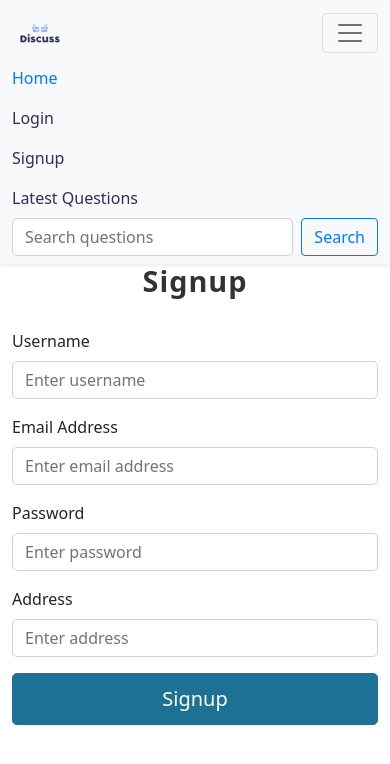
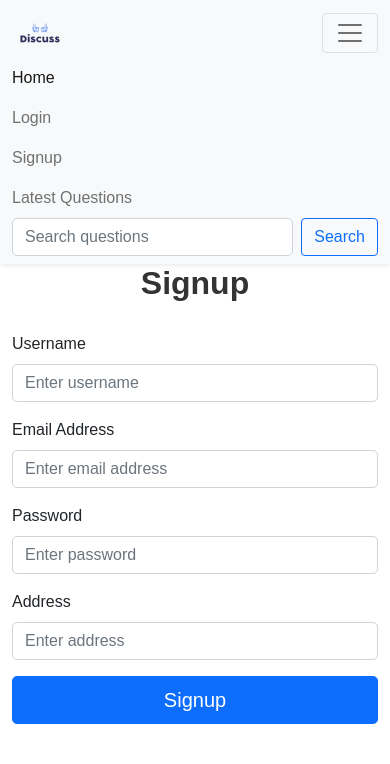
Before and after one commit to ibrahimkhan014/discuss-project, a PHP site: page /?signup=true in a window 390 px wide, after a click that opens the changed part. Shown: the top 764 px of the page. Run offline with PHP 8.4, Linux system fonts and the light colour scheme.

Commit message:
Initial commit

```diff
--- a/public/style.css
+++ b/public/style.css
@@ -1,32 +1,30 @@
 :root {
     --primary-color: #2E2E5B;
     --secondary-color: #1c7194;
-    --hover-color: #4B88A2;
     --bg-color: #f9f9f9;
     --text-color: #333;
     --border-color: #ddd;
 }
 
+body {
+    font-family: Arial, sans-serif; /* Added a default font */
+}
+
 a {
-    color: var(--primary-color) !important;
-    transition: color 0.3s ease-in-out;
+    color: var(--primary-color);
+    text-decoration: none;
 }
 
 a:hover {
-    color: var(--hover-color);
+    color: var(--secondary-color);
 }
 
 .heading {
     text-align: center;
     font-size: 2rem;
-    font-weight: 700;
+    font-weight: bold;
     color: var(--text-color);
     margin-bottom: 30px;
-    letter-spacing: 1px;
-}
-
-.margin-bottom-15 {
-    margin-bottom: 15px;
 }
 
 .question-list {
@@ -90,120 +58,35 @@ button {
     font-size: 16px;
     border-radius: 5px;
     cursor: pointer;
-    transition: background-color 0.3s ease, transform 0.2s ease;
-}
-
-button:hover {
-    background-color: var(--hover-color);
-    transform: scale(1.05);
-}
-
-@media (max-width: 768px) {
-    .question-list {
-        margin: 10px 5px;
-        padding: 15px;
-    }
-
-    .heading {
-        font-size: 1.8rem;
-    }
-
-    .my-question {
-        font-size: 16px;
-    }
 }
 
 .category-list {
     list-style-type: none;
-    padding-left: 0;
-    margin: 0;
+    padding: 0;
 }
 
 .category-item {
     margin: 15px 0;
-    transition: all 0.3s ease;
     padding: 15px;
     background-color: var(--bg-color);
     border-radius: 8px;
-    box-shadow: 0 4px 6px rgba(0, 0, 0, 0.1);
-    overflow: hidden;
 }
 
 .category-item a {
-    text-decoration: none;
     color: var(--primary-color);
     font-size: 20px;
-    font-weight: 500;
-    transition: color 0.3s ease;
-    display: block;
-}
-
-.category-item:hover {
-    transform: translateY(-5px);
-    box-shadow: 0 8px 12px rgba(0, 0, 0, 0.2);
-    background-color: #eef2f5;
-}
-
-.category-item a:hover {
-    color: var(--hover-color);
-    text-decoration: underline;
-}
-
-@media (max-width: 768px) {
-    .category-item a {
-        font-size: 18px;
-    }
-
-    .category-item {
-        padding: 10px;
-    }
 }
 
 .form-horizontal {
     background-color: var(--bg-color);
     padding: 30px;
     border-radius: 10px;
-    box-shadow: 0px 4px 8px rgba(0, 0, 0, 0.1);
 }
 
 .form-control {
     border-radius: 5px;
 }
 
-.btn-primary {
-    background-color: var(--secondary-color);
-    border-color: var(--secondary-color);
-    padding: 10px 30px;
+.navbar {
+    background-color: #f8f9fa;
 }
-
-.btn-primary:hover {
-    background-color: #155d73;
-    border-color: #155d73;
-}
-
-.navbar {
-    background-color: #f8f9fa !important;
-}
-
-.navbar-brand img {
-    max-height: 40px;
-}
-
-.nav-link {
-    font-weight: 500;
-    font-size: 16px;
-}
-
-.nav-link.active {
-    color: #007bff !important;
-}
-
-.btn-outline-primary {
-    border-color: #007bff;
-    color: #007bff;
-}
-
-.btn-outline-primary:hover {
-    background-color: #007bff;
-    color: #fff;
-}
```
Also changed, not shown: other parts of public/style.css (+0 -30 lines).
